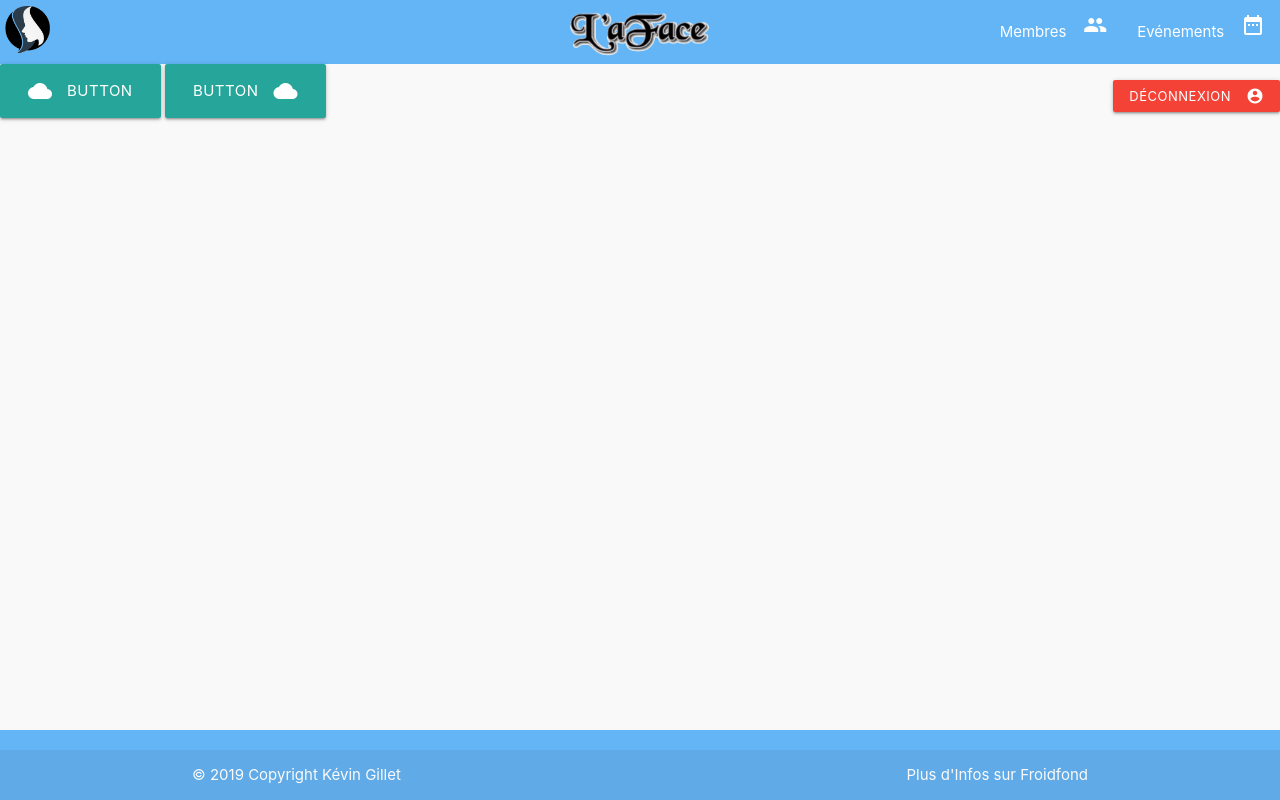
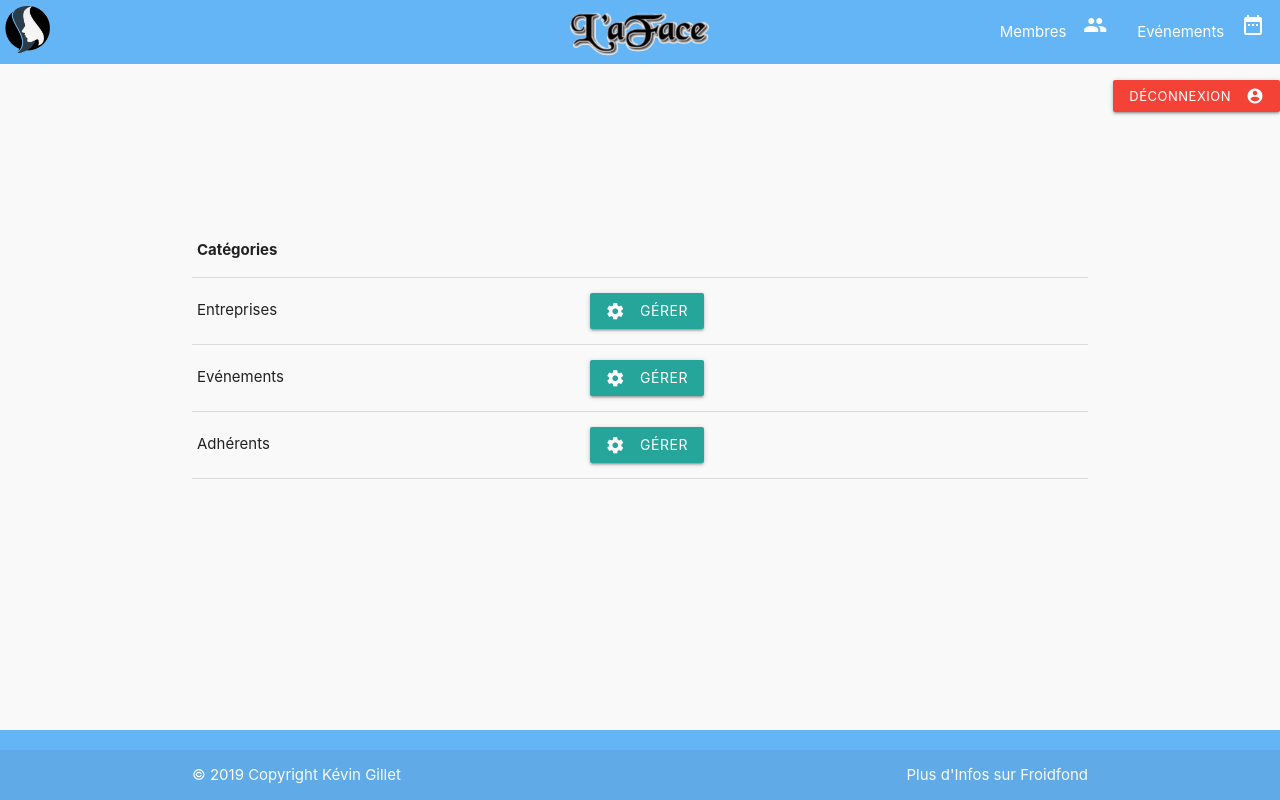
Before and after one commit to Kev1venteur/AssoLaface, a PHP site: page /admin/menu.php in a window 1280 px wide. Run offline with PHP 8.4, Linux system fonts and the light colour scheme; the visitor is signed in with stand-in values (Sample User, id 1).

Commit message:
management menu et fichier action ok

```diff
--- a/admin/menu.php
+++ b/admin/menu.php
@@ -11,7 +11,26 @@ include '../modal/header.php';
 ?>
       <main>
         <a href="logout.php" class="waves-effect waves-light btn-small right btn-logout red"><i class="material-icons right">account_circle</i>Déconnexion</a>
-        <a class="waves-effect waves-light btn-large"><i class="material-icons left">cloud</i>button</a>
-        <a class="waves-effect waves-light btn-large"><i class="material-icons right">cloud</i>button</a>
+        <table class="highlight table-gestion">
+          <thead>
+            <tr>
+                <th>Catégories</th>
+            </tr>
+          </thead>
+          <tbody>
+            <tr>
+              <td>Entreprises</td>
+              <td><a class="waves-effect waves-light btn"><i class="material-icons left">settings</i>Gérer</a></td>
+            </tr>
+            <tr>
+              <td>Evénements</td>
+              <td><a class="waves-effect waves-light btn"><i class="material-icons left">settings</i>Gérer</a></td>
+            </tr>
+            <tr>
+              <td>Adhérents</td>
+              <td><a class="waves-effect waves-light btn"><i class="material-icons left">settings</i>Gérer</a></td>
+            </tr>
+          </tbody>
+        </table>
       </main>
 <?php include '../modal/footer.php'; ?>
--- a/css/style.css
+++ b/css/style.css
@@ -49,3 +49,10 @@ main {
 .btn-logout {
   margin-top: 2vh;
 }
+
+.table-gestion {
+  width: 70%;
+  margin-left: auto;
+  margin-right: auto;
+  margin-top: 20vh;
+}
--- a/index.php
+++ b/index.php
@@ -15,7 +15,7 @@
           <li><a href="#!"><i class="material-icons">import_contacts</i>Historique Evénementiel</a></li>
           <li><div class="divider"></div></li>
           <li><a class="subheader">Administration</a></li>
-          <li><a href="/assolaface/admin/login.php"><i class="material-icons">account_circle</i>Connexion</a></li>
+          <li><a href="/assolaface/admin/login.php"><i class="material-icons">account_circle</i>Connexion - Gestion</a></li>
         </ul>
         <a href="/assolaface/index.php" data-target="slide-out" class="sidenav-trigger waves-effect waves-light btn brown lighten-2 hoverable hide-on-med-and-down"><i class="material-icons">arrow_forward_ios</i></a>
         <!--Fin sidenav marron et début des cartes-->
```
Also changed, not shown: admin/management/enterprise.php (added, +16 -0 lines), admin/management/event.php (added, +16 -0 lines), admin/management/member.php (added, +16 -0 lines), admin/actions/enterprise_add.php (added), admin/actions/enterprise_delete.php (added), admin/actions/enterprise_edit.php (added), admin/actions/event_add.php (added), admin/actions/event_delete.php (added), admin/actions/event_edit.php (added), admin/actions/member_add.php (added), admin/actions/member_delete.php (added), admin/actions/member_edit.php (added).
